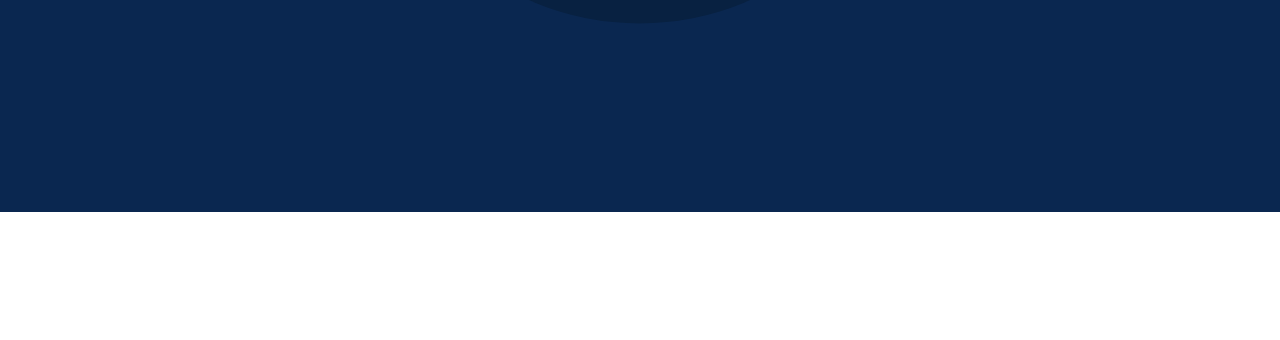
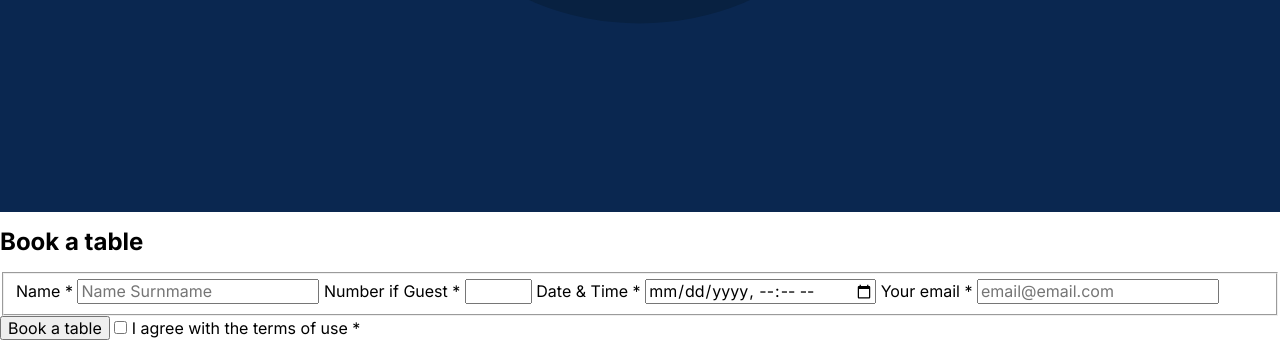
Before and after one commit to Adam00193/se_project_coffeeshop, a plain HTML site: page index.html in a window 1280 px wide. Shown: the part 1524-1864 px from the top of the page. Before the commit the page ends 1736 px from the top, so only its background shows below. Drawn offline with Linux system fonts and the light colour scheme.

Commit message:
created the html semantics required

```diff
--- a/index.html
+++ b/index.html
@@ -113,7 +113,58 @@
             </li>
           </ul>
         </section>
-        <section class="reservation" id="reservation"></section>
+        <section class="reservation" id="reservation">
+          <h2 class="reservation__title">Book a table</h2>
+          <form class="reservation__form form"></form>
+          <fieldset class="form__fieldset">
+            <label for="name-input" class="form__label">
+              Name *
+              <input
+                type="text"
+                id="name-input"
+                class="form__input"
+                placeholder="Name Surnmame"
+                required
+              />
+            </label>
+            <label for="number-input" class="form__label">
+              Number if Guest *
+              <input
+                type="number"
+                id="number-input"
+                class="form__input"
+                min="1"
+                max="8"
+                placeholde="1-8"
+                required
+              />
+            </label>
+            <label for="datetime-input" class="form__label">
+              Date & Time *
+              <input
+                id="datetme-input"
+                type="datetime-local"
+                class="form__input"
+                required
+              />
+            </label>
+            <label for="email-input" class="form__label">
+              Your email *
+              <input
+                type="email"
+                id="email-input"
+                class="form__input"
+                placeholder="email@email.com"
+                required
+              />
+            </label>
+          </fieldset>
+          <button class="form__button">Book a table</button>
+          <label for="" class="form__label">
+            <input type="checkbox" class="form__input" required />
+          </label>
+          I agree with the terms of use *
+        </section>
         <section class="menu" id="menu"></section>
         <section class="about" id="about"></section>
       </main>
```
Also changed, not shown: pages/index.css (+7 -0 lines).
